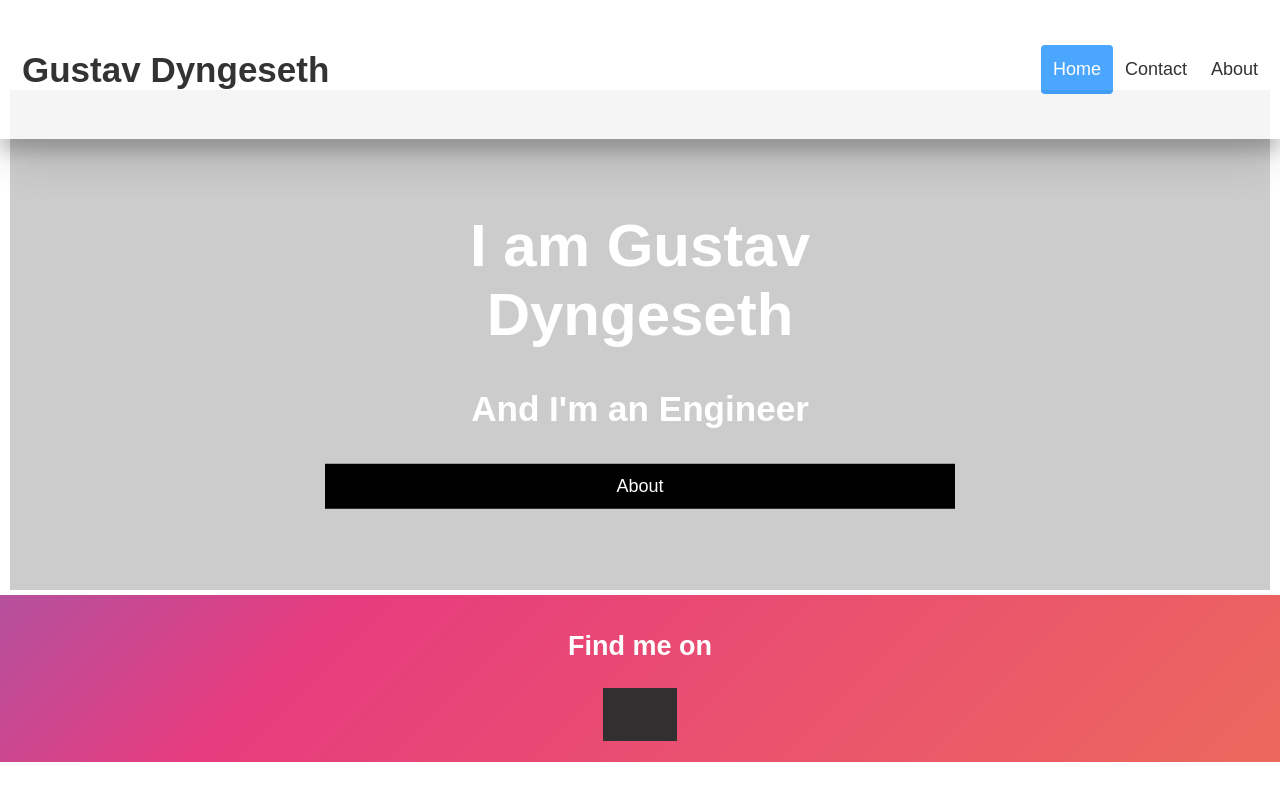
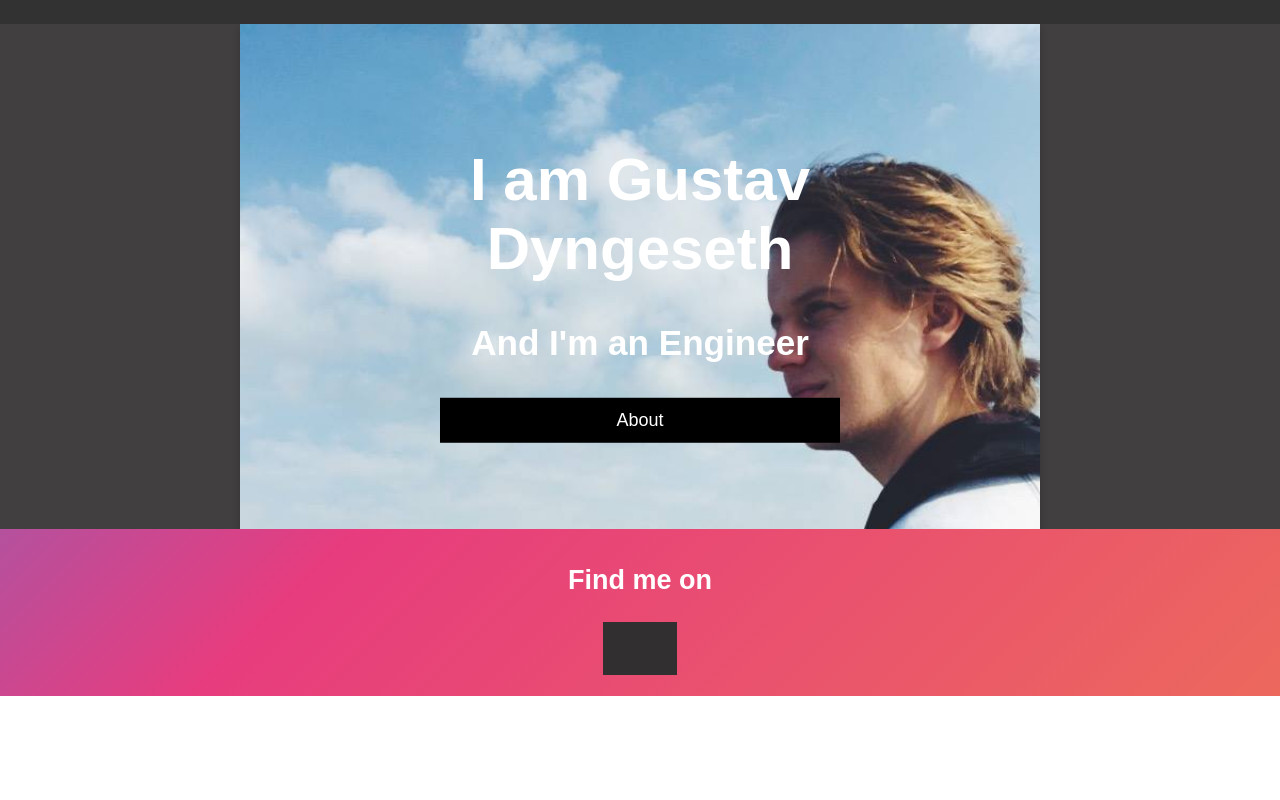
Before and after one commit to Gudzy/onlineresume, a React (Create React App) app: page / in a window 1280 px wide. Built offline with nearby package versions, Linux system fonts and the light colour scheme.

Commit message:
Navigation bar

```diff
--- a/src/App.css
+++ b/src/App.css
@@ -54,6 +54,7 @@ body {
   float: right;
 }
 
+
 #footer {
   overflow: hidden;
   background: linear-gradient(-45deg, #EE7752, #E73C7E, dodgerblue, rgb(252, 252, 252));
@@ -69,9 +70,12 @@ body {
   overflow: hidden;
   background: white;
   position: auto;
-  margin-left: 10px;
-  margin-right: 10px;
+  max-width: 800px;
+  box-shadow: 0 4px 8px 0 rgba(0, 0, 0, 0.2);
+  margin: 0 auto;
+  text-align: center;
 }
+
 
 @media screen and (max-width: 580px) {
   #navbar {
@@ -84,6 +88,7 @@ body {
   }
   #navbar-right {
     float: none;
+    margin-right: 100px;
   }
   #navbar #logo {
     font-size: 25px;
@@ -93,10 +98,12 @@ body {
     padding: 20px 10px !important;
   }
 
+
+
 }
 
 .item1 { grid-area: header; }
-.item2 { grid-area: main; margin-top: 90px;}
+.item2 { grid-area: main;}
 .item3 { grid-area: footer; }
 
 .grid-container {
@@ -105,16 +112,18 @@ body {
     'header header header header header header'
     'main main main main main main'
     'footer footer footer footer footer footer';
+  background-color: rgb(46, 45, 45)
 }
 
 .grid-container > div {
-  background-color: rgba(255, 255, 255, 0.8);
+  background-color: rgba(70, 68, 68, 0.8);
   text-align: center;
   font-size: 30px;
 }
 
 @import url(https://fonts.googleapis.com/css?family=Lato);
 @import url(https://cdnjs.cloudflare.com/ajax/libs/font-awesome/4.6.3/css/font-awesome.css);
+@import url(https://cdnjs.cloudflare.com/ajax/libs/font-awesome/4.7.0/css/font-awesome.min.css);
 @import url(https://cdnjs.cloudflare.com/ajax/libs/font-awesome/4.7.0/css/font-awesome.min.css);
 @import url(https://cdnjs.cloudflare.com/ajax/libs/font-awesome/4.7.0/css/font-awesome.min.css);
 a {
@@ -206,6 +215,7 @@ ul.social-icons {
   text-align: center;
   position: auto;
   cursor: pointer;
+  background-color: white;
 }
 
 .title {
@@ -236,6 +246,11 @@ button {
   width: 100%;
 }
 
+img {
+  width: 100%;
+  min-height: 500px;
+}
+
 button:hover, a:hover {
   opacity: 0.7;
 }
@@ -257,7 +272,6 @@ button:hover, a:hover {
 
 
 .hero-image {
-  background-image: src("pb.jpg");
   background-color: #cccccc;
   height: 500px;
   background-position: center;
@@ -275,6 +289,26 @@ button:hover, a:hover {
   transform: translate(-50%, -50%);
   color: white;
 }
+
+.show {
+  display: inline-block;
+  cursor: pointer;
+  float: right;
+  opacity: 0.5;
+  background-color: rgb(46, 45, 45)}
+
+.buttoncontainer:hover, .bar1:hover, .bar2:hover, .bar3:hover {
+  opacity: 0.7
+}
+.hide {
+  display: inline-block;
+  cursor: pointer;
+  float: right;
+  margin-right: 20px;
+  margin-top: 10px;
+  opacity: 0;
+}
+
 
 
 
--- a/src/App.js
+++ b/src/App.js
@@ -7,7 +7,7 @@ class App extends Component {
   constructor(props) {
     super(props);
     this.state = {
-      buttons: true,
+      buttons: false,
       home: true,
       about: false,
       contact: false,
@@ -21,21 +21,27 @@ class App extends Component {
 
   renderHeader() {
     return(
-      <div id="navbar">
-
-
-        <a id="logo" onClick={e => {
+      <div>
+      <button  className={this.state.buttons?"hide":"show"} onClick={e => {
               e.preventDefault();
               this.setState({ buttons: !this.state.buttons
               });
+            }}><i class="fa fa-bars"></i></button>
+      {this.state.buttons?
+      <div id="navbar">
+        <a id="logo" onClick={e => {
+              e.preventDefault();
+              this.setState({ home: true, contact: false, about: false
+              });
             }}>{this.state.buttons? "Gustav Dyngeseth" : "Gustav Dyngeseth"} </a>
+
         {this.state.buttons?
         <div id="navbar-right">
           <a className={this.state.home? "active" : ""} onClick={e => {
               e.preventDefault();
               this.setState({ home: true, contact: false, about: false
               });
-            }}>Home</a>
+            }}><i class="fa fa-home"></i> Home</a>
           <a className={this.state.contact? "active" : ""} onClick={e => {
               e.preventDefault();
               this.setState({ contact:true, home: false, about: false
@@ -46,7 +52,13 @@ class App extends Component {
               this.setState({ about: true, contact: false, home: false
               });
             }}>About</a>
+          <a  id="close" onClick={e => {
+              e.preventDefault();
+              this.setState({ buttons: !this.state.buttons
+              });
+            }}><i class="fa fa-close"></i></a>
         </div> : ""}
+      </div> : ""}
       </div>
     );
   }
@@ -56,7 +68,8 @@ class App extends Component {
   renderHome() {
     return (this.state.home?
       <div id="home">
-        <div className="hero-image">
+        <div className="hero-image" >
+        <img src={pb}></img>
         <div className="hero-text">
           <h1>I am Gustav Dyngeseth</h1>
           <h3>And I'm an Engineer</h3>
```
